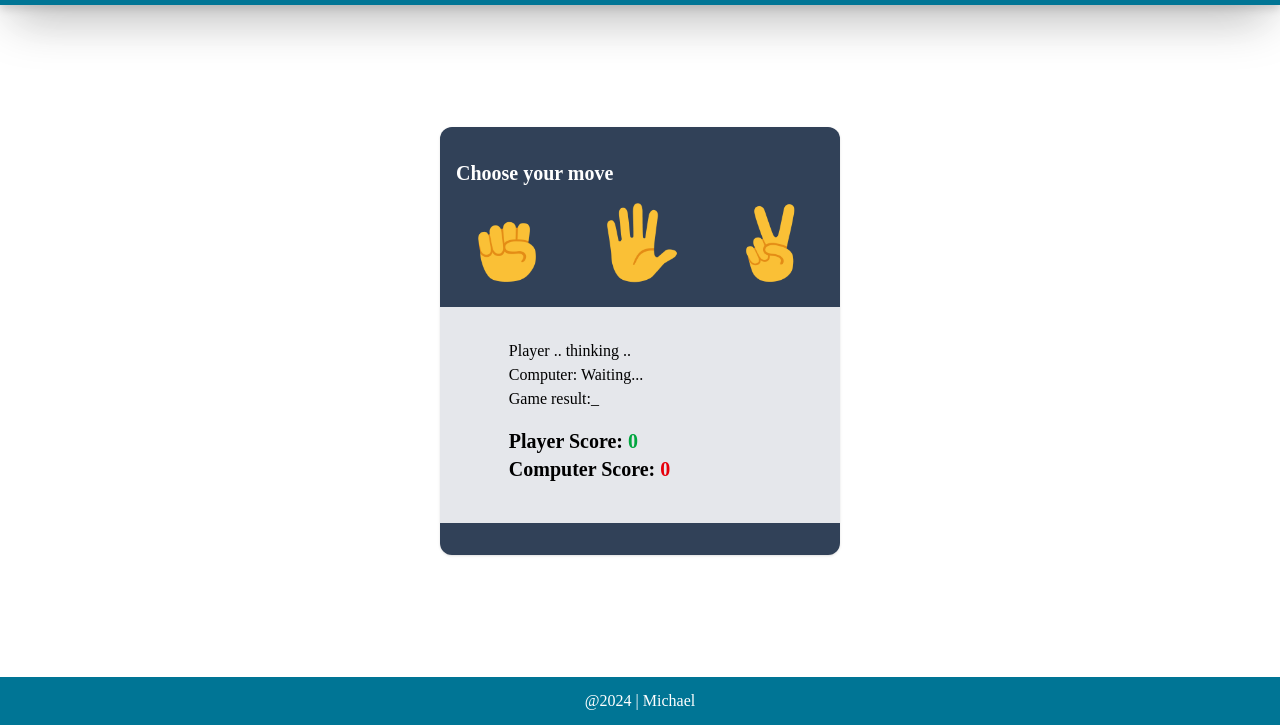
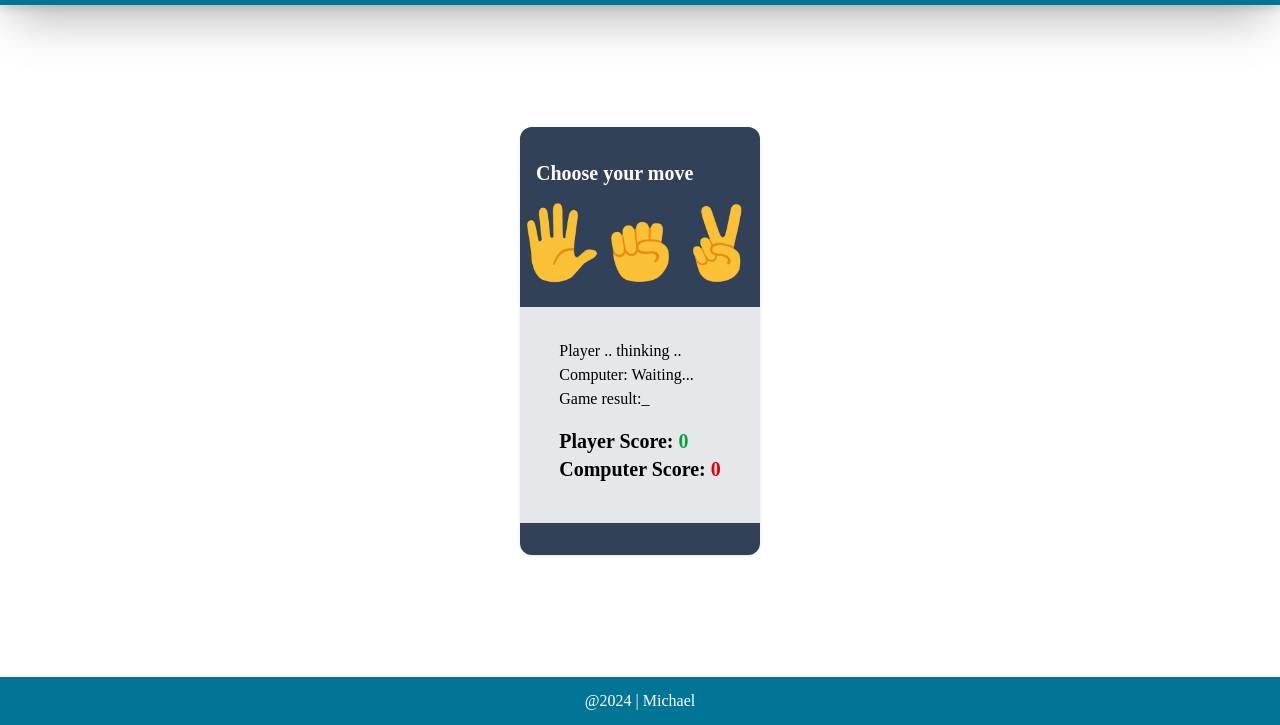
Before and after one commit to Michael5301/rock-paper-scissor, a website: page src/index.html in a window 1280 px wide. Shown: the part 75-800 px from the top of the page. Drawn offline with Linux system fonts and the light colour scheme; a web font is replaced by a local one.

Commit message:
css updates

```diff
--- a/src/index.html
+++ b/src/index.html
@@ -23,17 +23,19 @@
         <!-- PAPER ROCK SCISSOR -->
         <div class="grid place-content-center h-[calc(100vh-128px)] w-full">
 
-            <div class="flex flex-col shadow py-8 bg-slate-700 rounded-xl">
+            <div class="flex flex-col shadow py-8 bg-slate-700 rounded-xl max-w-[300px]">
                 <h2 class="text-white text-xl px-4 pb-4 font-semibold">Choose your move</h2>
 
                 <!-- Buttons -->
-                <div class="flex justify-around items-center w-[400px] pb-[24px]">
-                    <button id="rock" onclick="play('Rock')" class="cursor-pointer">
-                        <img src="./images/rock-emoji.png" alt="" class="active:scale-105 hover:cursor-pointer" width="80"/>
-                    </button>
+                <div class="flex justify-center items-center pb-[24px]">
+
+
                     <button id="paper" onclick="play('Paper')" class="cursor-pointer">
                         <img src="./images/paper-emoji.png" width="80" alt="" class="active:scale-105 hover:cursor-pointer" />
                     </button>
+<button id="rock" onclick="play('Rock')" class="cursor-pointer">
+    <img src="./images/rock-emoji.png" alt="" class="active:scale-105 hover:cursor-pointer" width="80" />
+</button>
                     <button id="scissor" onclick="play('Scissor')" class="cursor-pointer">
                         <img src="./images/scissors-emoji.png" width="80" alt="" class="active:scale-105 hover:cursor-pointer" />
                     </button>
@@ -45,7 +47,7 @@
                 <div class="flex flex-col justify-center gap-2 items-center p-4 bg-gray-200">
 
                     <!-- outcome -->
-                    <div class=" p-4 w-[80%] grid text-start">
+                    <div class=" p-4 grid text-start">
 
                         <p id="playerDisplay" class="">
                             Player .. thinking ..
```
